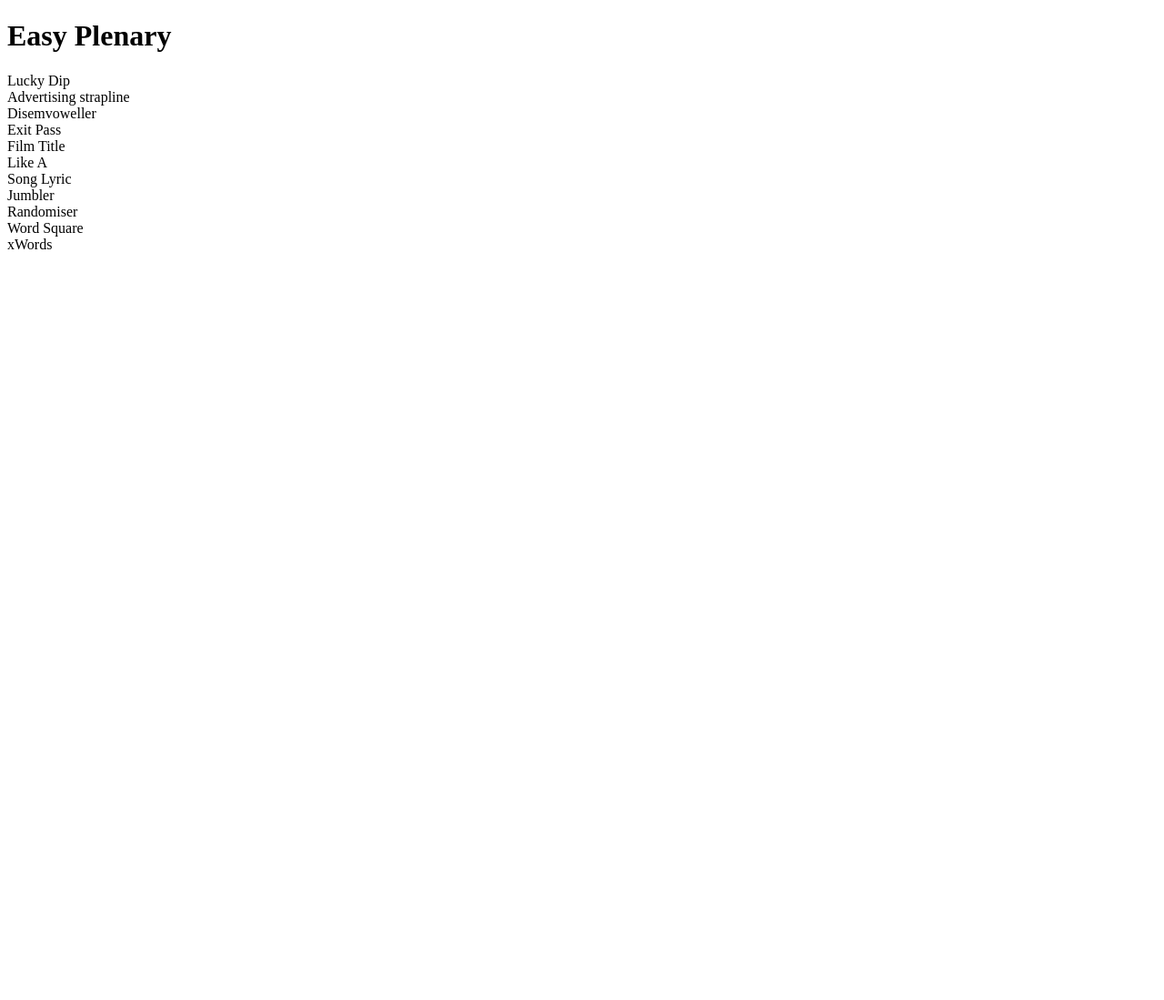
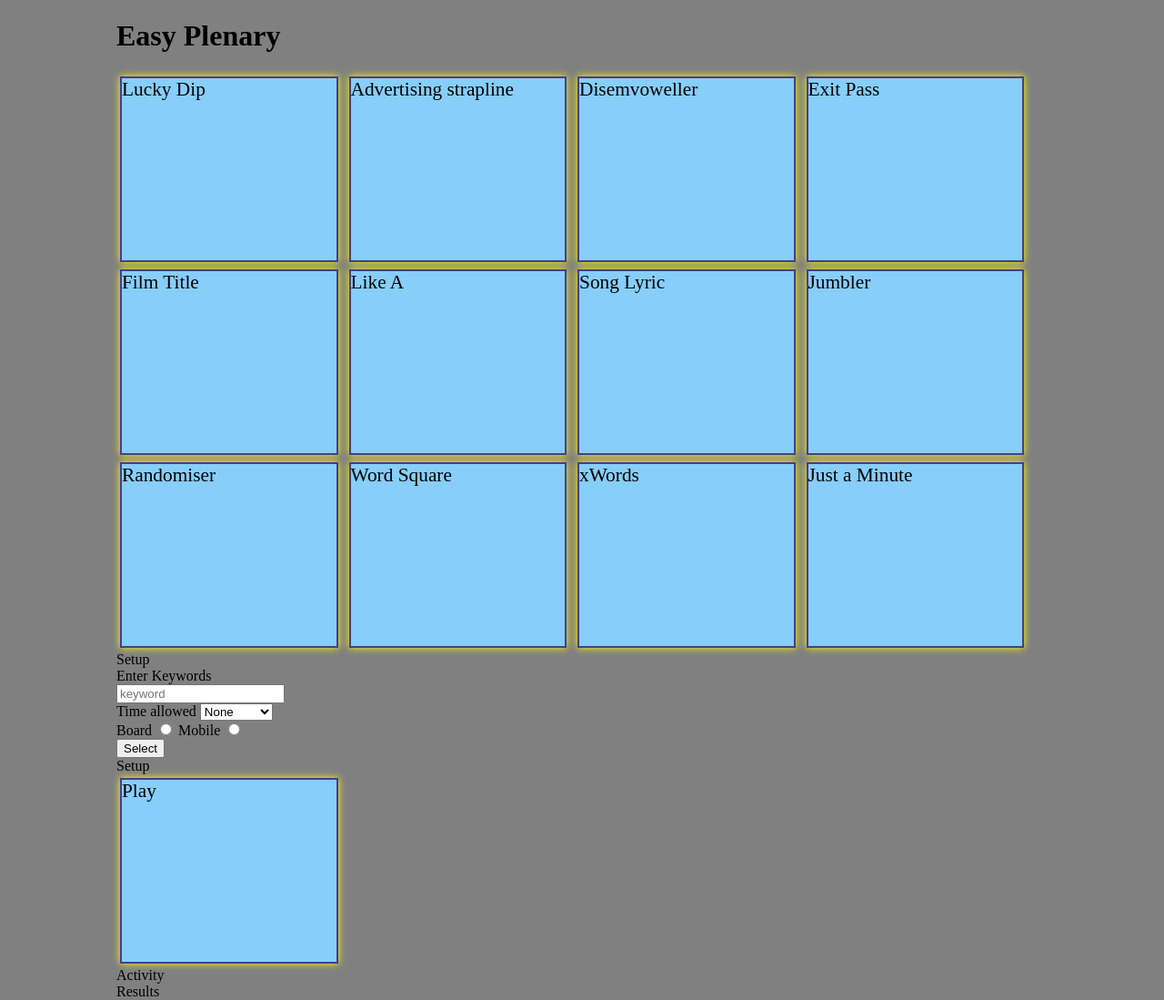
Before and after one commit to chrismillington/EasyPlenary, a plain HTML site: page index.html in a window 1280 px wide. Shown: the whole page at 91% size. Before the commit the page ends 800 px from the top, so only its background shows below. Drawn offline with Linux system fonts and the light colour scheme.

Commit message:
Initial 0.3 Halo

```diff
--- a/index.html
+++ b/index.html
@@ -3,6 +3,7 @@
 <head>
     <meta charset="UTF-8">
     <title>EasyPlenary</title>
+    <link rel="stylesheet" href="style.css">
 </head>
 <body>
 <h1>Easy Plenary</h1>
@@ -17,5 +18,40 @@
 <div class="square" id="randomiser">Randomiser</div>
 <div class="square" id="WordSquare">Word Square</div>
 <div class="square" id="xWords">xWords</div>
+<div class="square" id="minute">Just a Minute</div>
+<div id="design">
+    <div class="h1">Setup</div>
+    <div class="taskText">Enter Keywords </div>
+    <input type="text" placeholder="keyword" id="keyword1">
+    <br>
+    <label for="timings">Time allowed</label>
+    <select name="secs" id="timings" required>
+        <option value="">None</option>
+        <option value="60">1 minute</option>
+        <option value="120">2 minutes</option>
+        <option value="180">3 minutes</option>
+        <option value="240">4 minutes</option>
+        <option value="300">5 minutes</option>
+
+    </select>
+    <div id="display" class="h1">
+        <label for="board">Board</label>
+        <input type="radio" id="board" name="media" value="board">
+        <label for="mobile">Mobile</label>
+        <input type="radio" id="mobile" name="media" value="media">
+    </div>
+    <button>Select</button>
+</div>
+<div id="splash">
+    <div class="h1">Setup</div>
+    <div class="square">Play</div>
+</div>
+<div id="activity">
+    <div class="h1">Activity</div>
+</div>
+<div id="results">
+    <div class="h1">Results</div>
+</div>
+
 </body>
 </html>
--- a/style.css
+++ b/style.css
@@ -12,13 +12,14 @@ body{
    margin:4px;
    padding:0;
    font:16pt "Arial Rounded MT Bold";
+   box-shadow: 0 0 8px yellow;
 }
+
 .square:hover{
-   font:18pt "Arial Rounded MT Bold";
-   box-shadow: 0 3px;
+   box-shadow: 0 0 15px yellow;
 }
 .square:active{
-   width:22%;
+   width:23%;
    font:16pt "Arial Rounded MT Bold";
    box-shadow: 0 0;
 }
```
